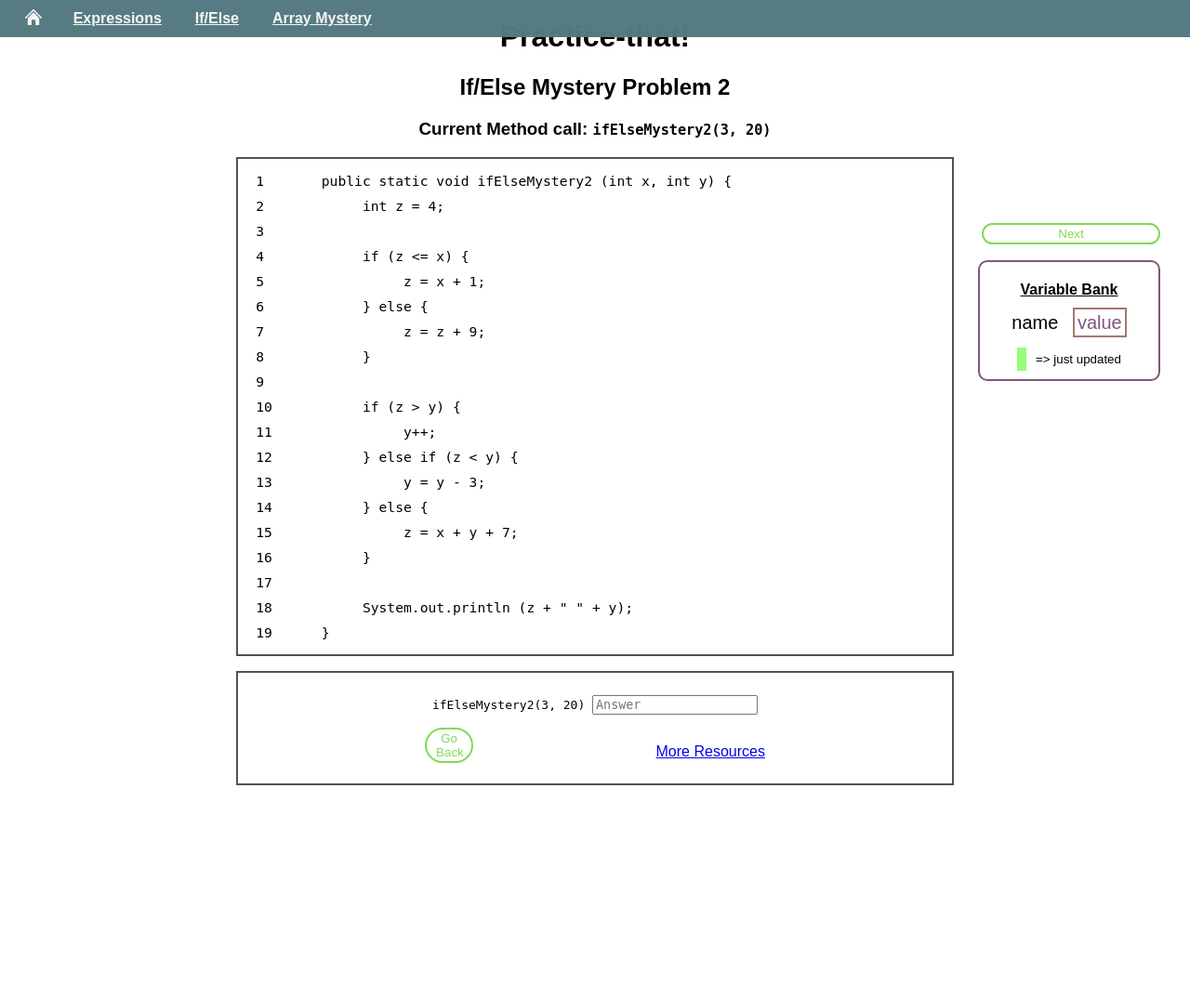
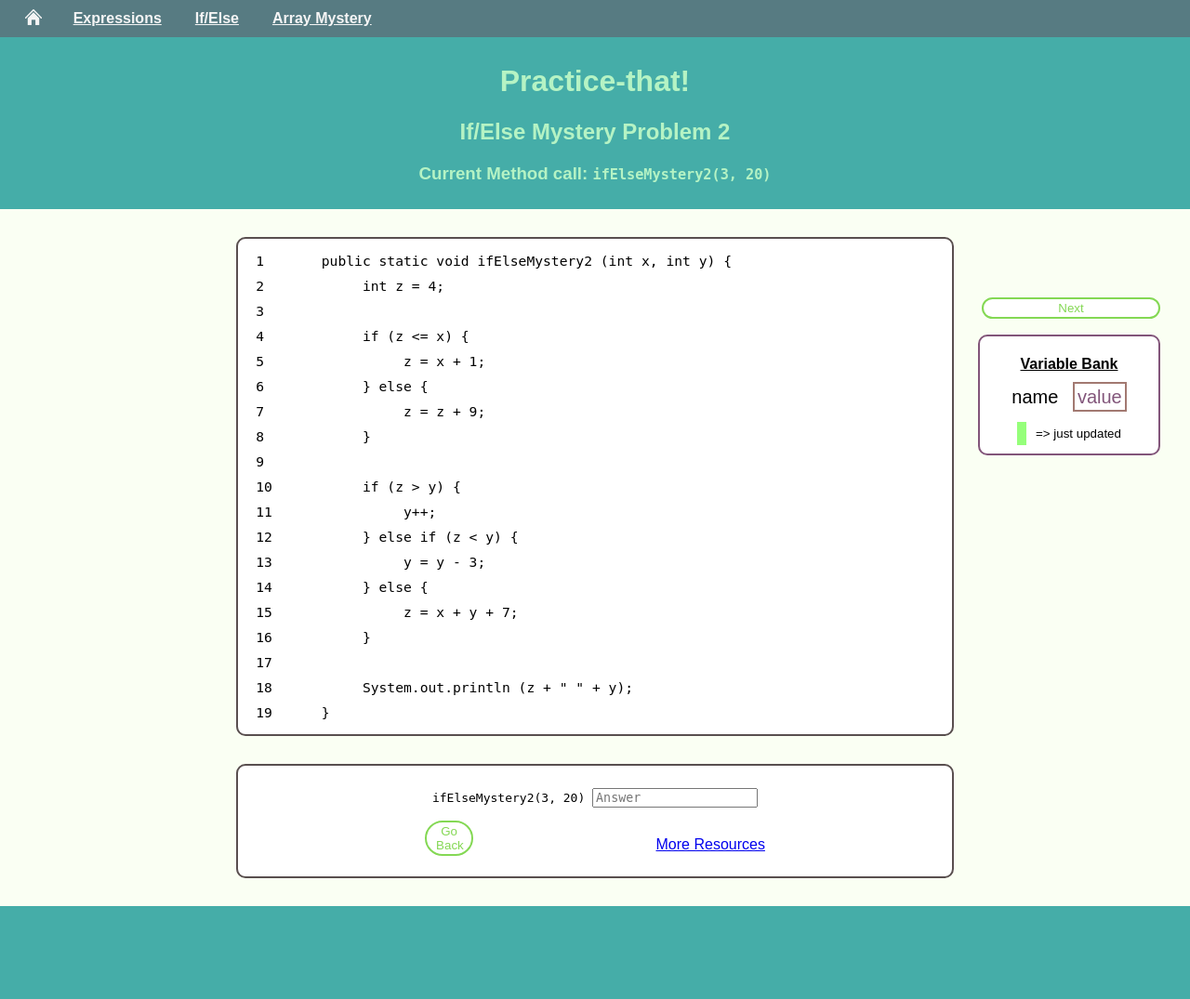
Before and after one commit to awilliambauer/practicum, a PHP site: page /if_else/index.html in a window 1280 px wide. Shown: the whole page at 93% size. Before the commit the page ends 845 px from the top, so only its background shows below. Run offline with PHP 8.4, Linux system fonts and the light colour scheme; some libraries are stand-ins or nearby versions.

Commit message:
Updating css

```diff
--- a/public/if_else/if_else.css
+++ b/public/if_else/if_else.css
@@ -13,6 +13,7 @@ pre > span { /* comment */
 
 #problem_space, #answer_box {
 	border: 2px solid rgb(89,79,79);
+	border-radius: 10px;
 	width: 60%;
 	margin-left: auto;
 	margin-right: auto;
@@ -34,6 +35,9 @@ pre > span { /* comment */
 
 #answer_box, #problem_space {
 	padding-top: 10px; padding-bottom: 10px;
+	margin-bottom: 30px;
+	margin-top: 30px;
+	background-color: #ffffff;
 }
 
 #answer_box {
@@ -46,9 +50,10 @@ pre > span { /* comment */
 
 #variable_bank {
 	border: 2px solid #82557A;
+	background-color: #ffffff;
 	border-radius: 10px;
 	position: fixed;
-	top: 35%;
+	top: 45%;
 	right: 2.5%;
 	width: 15%;
 }
@@ -97,7 +102,7 @@ pre > span { /* comment */
 
 #next {
 	position: fixed;
-	top: 30%;
+	top: 40%;
 	right: 2.5%;
 	width: 15%;
 }
@@ -149,3 +154,23 @@ button {
   	padding: 2px 10px;
 	background-color: white;
 }
+
+.content {
+	margin-top: 40px;
+	background-color: #FAFFF3;
+	padding: 0;
+}
+
+#footer, #title_block {
+	background-color: #45ADA8;
+	color: #B5F3C4;
+}
+
+#title_block {
+	padding: .5em;
+}
+
+#footer {
+
+	height: 100px;
+}
--- a/public/if_else/index.html
+++ b/public/if_else/index.html
@@ -13,9 +13,11 @@
 	<div class="topnavContainer topnavContainerScroll">
 	</div>
     <div class="content">
-    	<h1>Practice-that!</h1>
-    	<h2>If/Else Mystery Problem 2</h2>
-    	<h3>Current Method call: <span>ifElseMystery2(3, 20)</span></h3>
+		<div id="title_block">
+			<h1 id="main_title">Practice-that!</h1>
+			<h2>If/Else Mystery Problem 2</h2>
+			<h3 id="end_title">Current Method call: <span>ifElseMystery2(3, 20)</span></h3>
+		</div>
     	<ul id="problem_space"></ul>
 
     	<div id="answer_box">
@@ -42,6 +44,7 @@
     	<button id="next">Next</button>
 
     	<div id="prompt"></div>
+		<div id="footer"></div>
     </div>
 </body>
 </html>
```
